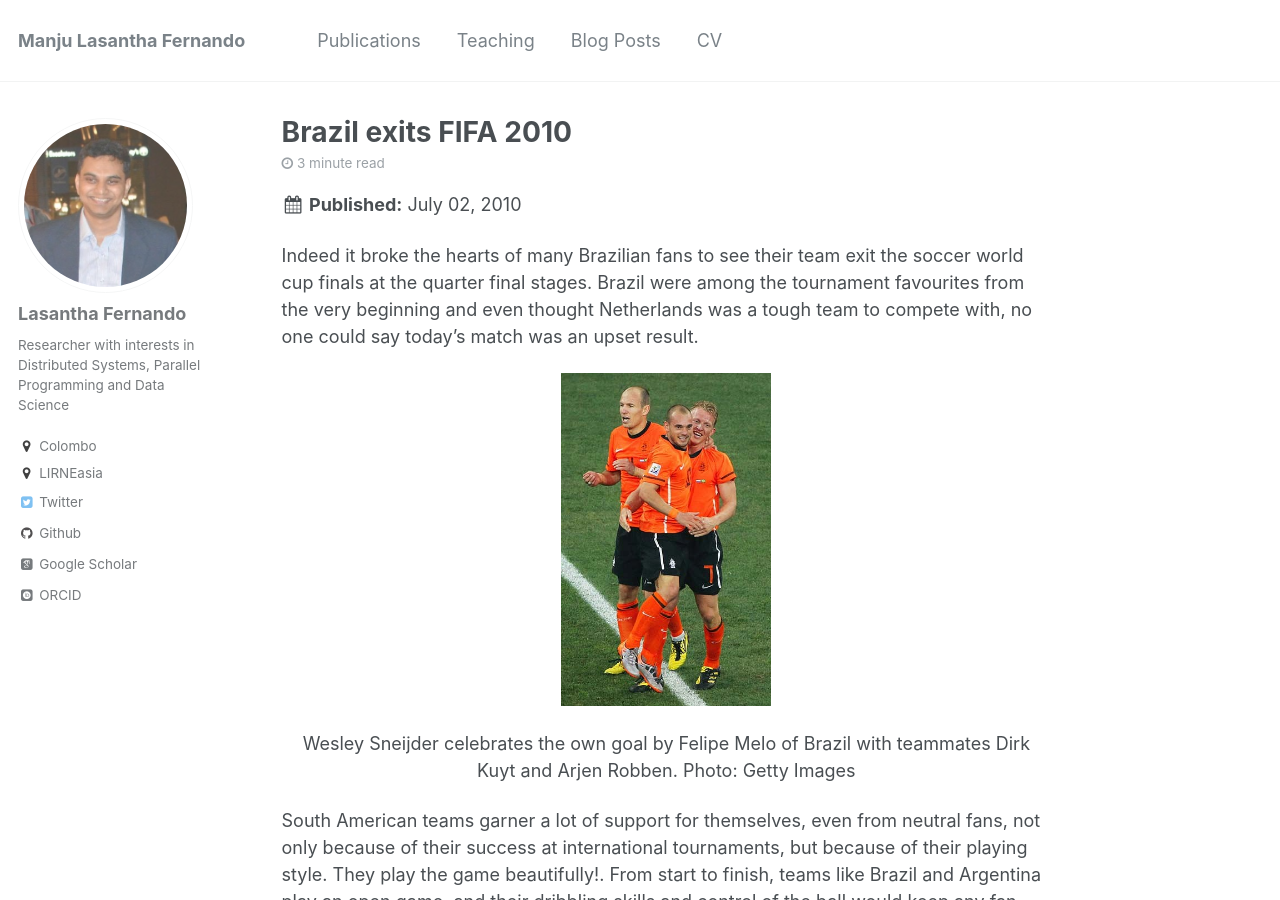
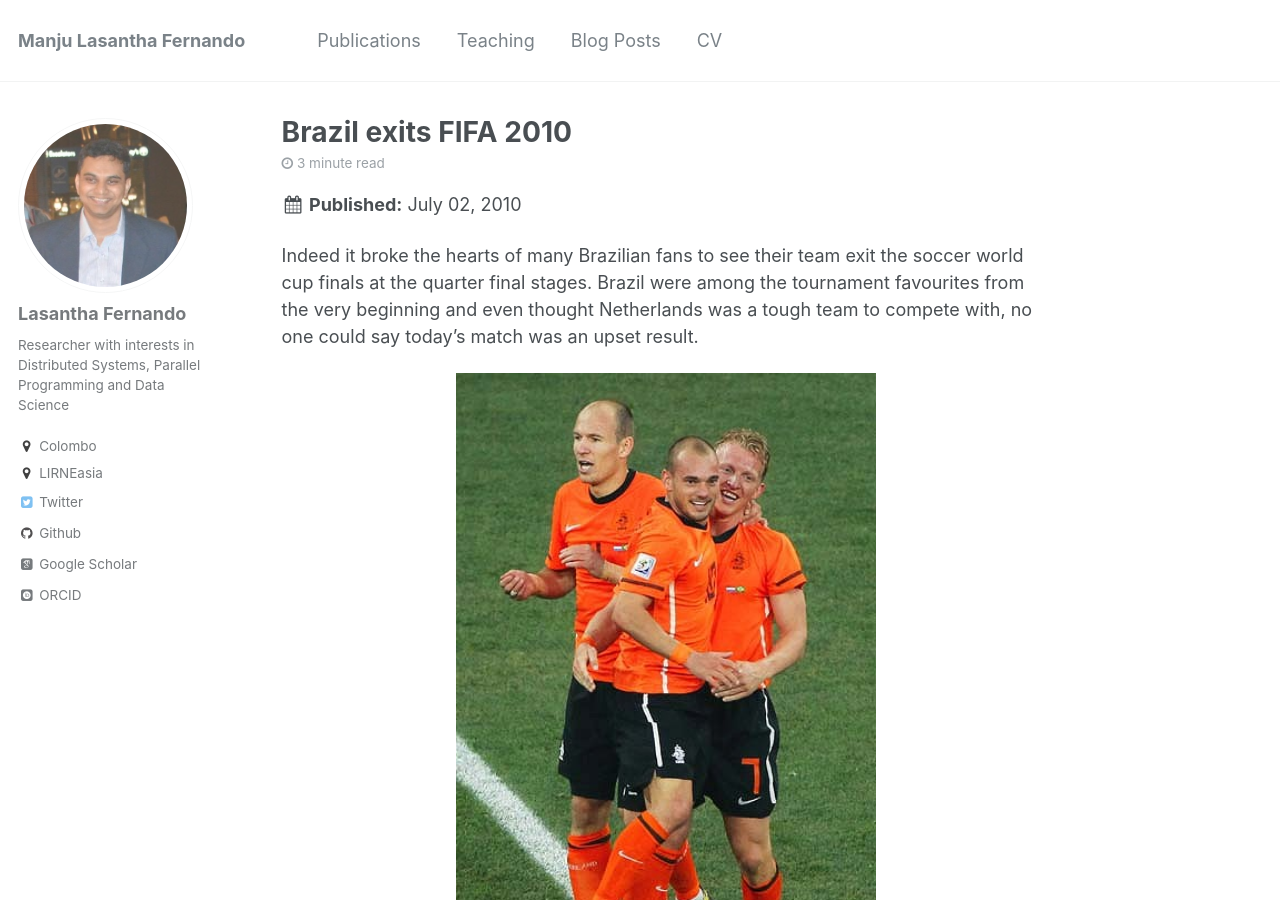
Before and after one commit to lasanthafdo/lasanthafdo.github.io, a Jekyll site: the page built from _posts/2010-07-02-brazil-exits-fifa.md, in a window 1280 px wide and 900 px high. Built offline with Jekyll 4.4.1, drawn with Linux system fonts in a browser that asks for light colours; some web fonts are replaced.

Commit message:
Update 2010-07-02-brazil-exits-fifa.md

```diff
--- a/_posts/2010-07-02-brazil-exits-fifa.md
+++ b/_posts/2010-07-02-brazil-exits-fifa.md
@@ -11,7 +11,7 @@ tags:
 Indeed it broke the hearts of many Brazilian fans to see their team exit the soccer world cup finals at the quarter final stages. Brazil were among the tournament favourites from the very beginning and even thought Netherlands was a tough team to compete with, no one could say today's match was an upset result.
 
 <p align="center">
-  <img src="https://lasanthafdo.github.io/images/svMATCH_DUTCH-420x0.jpg" alt="Dutch celebrate" width="210" />
+  <img src="https://lasanthafdo.github.io/images/svMATCH_DUTCH-420x0.jpg" alt="Dutch celebrate" width="420" />
 </p>
 <p align="center">Wesley Sneijder celebrates the own goal by Felipe Melo of Brazil with teammates Dirk Kuyt and Arjen Robben. Photo: Getty Images</p>
 
```
